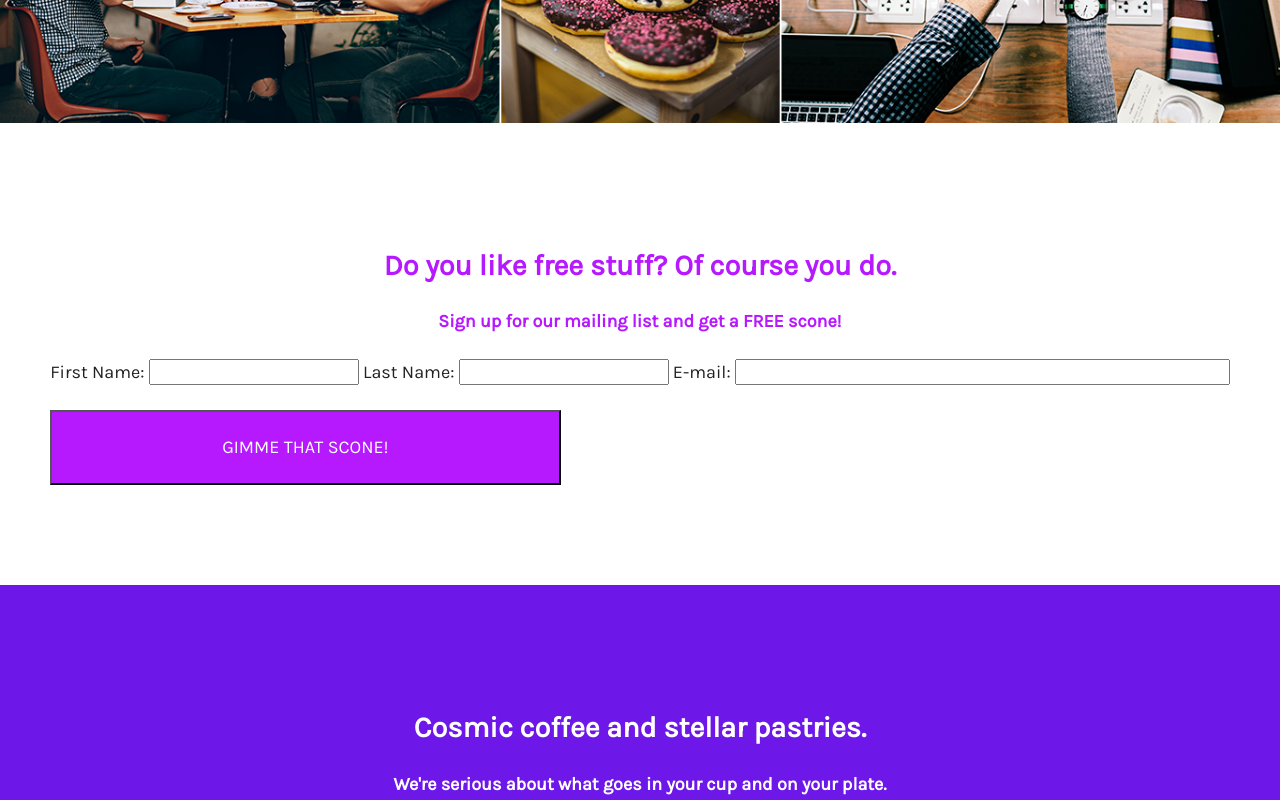
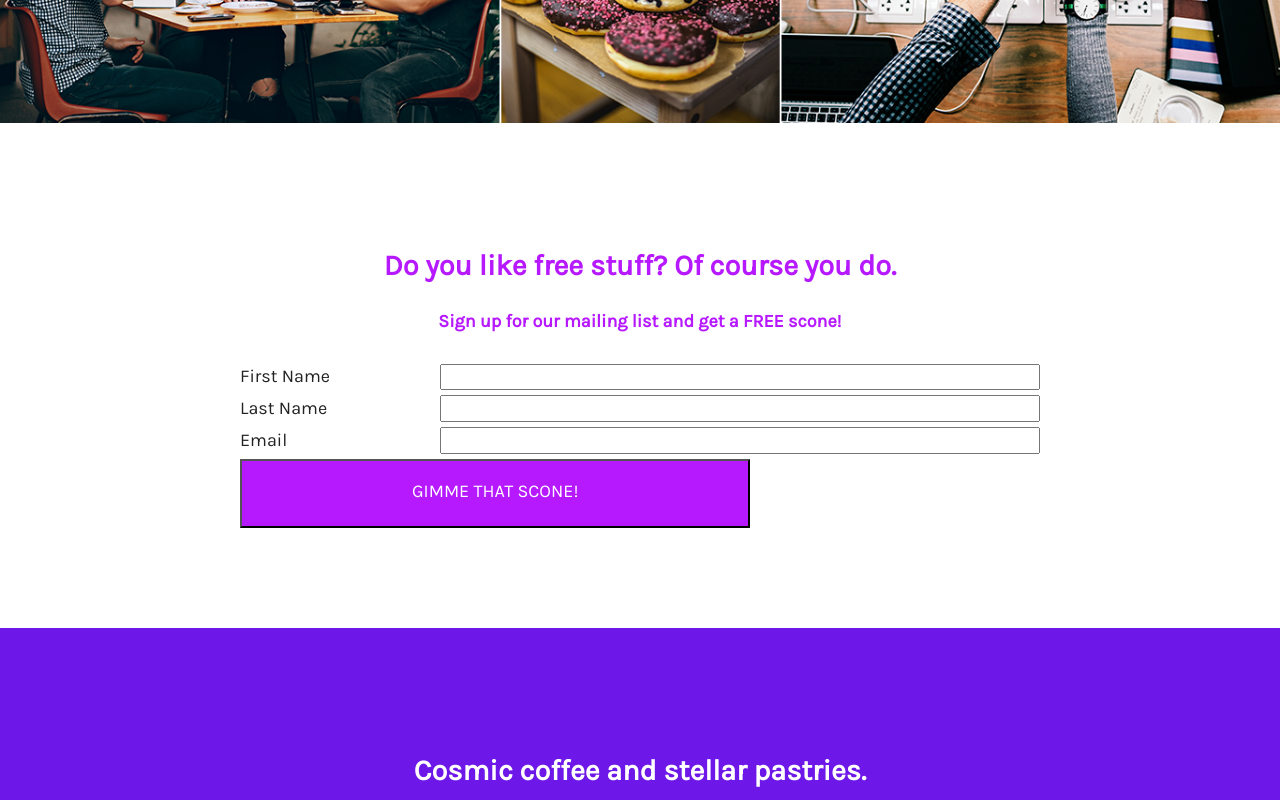
Before and after one commit to EveMarieZ/galaxy-coffee, a plain HTML site: page index.html in a window 1280 px wide. Shown: the part 735-1535 px from the top of the page. Drawn offline with nearby package versions, Linux system fonts and the light colour scheme.

Commit message:
rewrote html form for flexbox

```diff
--- a/css/main.css
+++ b/css/main.css
@@ -130,6 +130,7 @@ h1 {
   font-size: 3.33em;
   text-align: center;
   text-transform: uppercase;
+  letter-spacing: .05em;
 }
 
 h2, h3, h4 {
@@ -197,7 +198,37 @@ figure {
   color: #b719ff;
 }
 
-#signup-button {
+.flex-outer {
+  list-style-type: none;
+  padding: 0;
+  max-width: 800px;
+  margin: 0 auto;
+}
+
+.flex-outer li {
+  display: flex;
+  flex-wrap: wrap;
+  align-items: center;
+  padding-top: 5px;
+}
+
+.flex-outer > li > label,
+.flex-outer li p {
+  flex: 1 0 100px;
+  max-width: 200px;
+}
+
+.flex-outer > li > label + * {
+  flex: 1 0 200px;
+}
+
+.flex-outer > li > button {
+  display: flex;
+  justify-content: center;
+  padding-top: 20px;
+}
+
+button {
   background: #b719ff;
   padding: 25px 170px;
   color: #fff;
--- a/index.html
+++ b/index.html
@@ -44,17 +44,25 @@
 <section class="sections" id="signup">
     <h3>Do you like free stuff? Of course you do.</h3>
     <h4>Sign up for our mailing list and get a FREE scone!</h4>
-  <div class="flex-container">
-    <form action="mailto:hello@galaxycoffee.com" method="post" enctype="text/plain">
-    First Name:
-    <input type="text" name="name">
-    Last Name:
-    <input type="text" name="last-name">
-    E-mail:
-    <input type="text" name="e-mail" size="50"><br><br>
-    <input type="submit" value="Gimme that scone!" id="signup-button">
+    <form>
+      <ul class="flex-outer">
+        <li>
+          <label for="first-name">First Name</label>
+          <input type="text" id="first-name">
+        </li>
+        <li>
+          <label for="last-name">Last Name</label>
+          <input type="text" id="last-name">
+        </li>
+        <li>
+          <label for="email">Email</label>
+          <input type="email" id="email">
+        </li>
+        <li>
+          <button type="submit">Gimme that scone!</button>
+        </li>
+      </ul>
     </form>
-  </div>
 </section>
 
 
```
